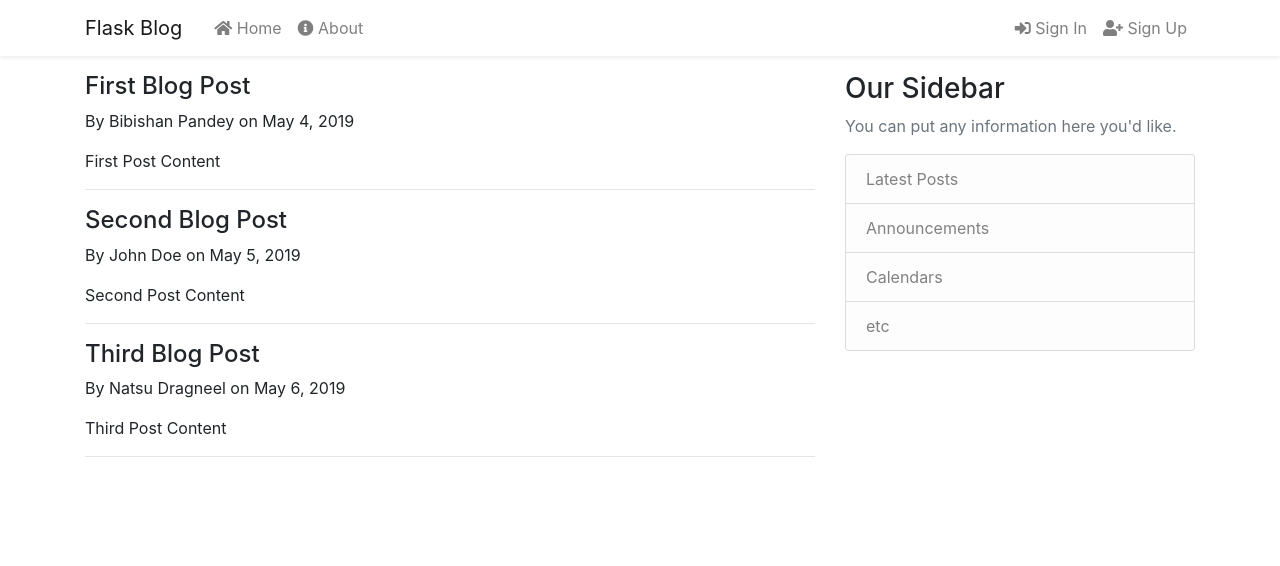
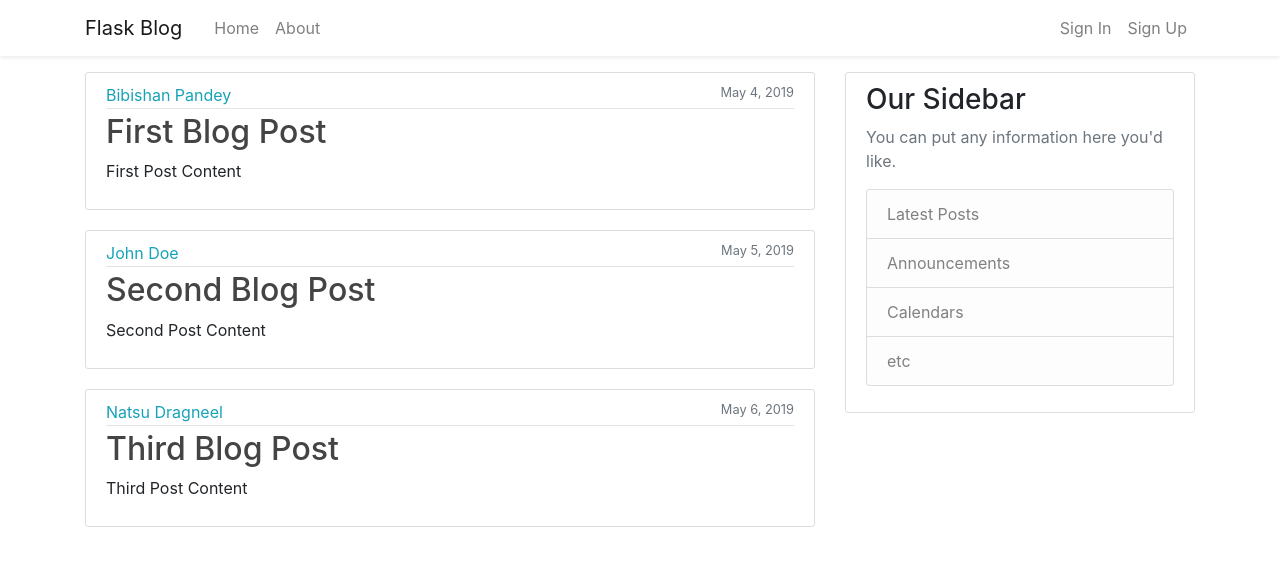
Before and after one commit to bibishan-pandey/flask_blog, a Flask app: page / in a window 1280 px wide. Shown: the top 566 px of the page. Run offline with Flask 2, Linux system fonts and the light colour scheme; some libraries are stand-ins or nearby versions.

Commit message:
home layout

```diff
--- a/static/css/main.css
+++ b/static/css/main.css
@@ -5,3 +5,50 @@
   border-radius: 3px;
   margin-bottom: 20px;
 }
+
+.article-title {
+  color: #444444;
+}
+
+a.article-title:hover {
+  color: #428bca;
+  text-decoration: none;
+}
+
+.article-content {
+  white-space: pre-line;
+}
+
+.article-img {
+  height: 65px;
+  width: 65px;
+  margin-right: 16px;
+}
+
+.article-metadata {
+  padding-bottom: 1px;
+  margin-bottom: 4px;
+  border-bottom: 1px solid #e3e3e3
+}
+
+.article-metadata a:hover {
+  color: #333;
+  text-decoration: none;
+}
+
+.article-svg {
+  width: 25px;
+  height: 25px;
+  vertical-align: middle;
+}
+
+.account-img {
+  height: 125px;
+  width: 125px;
+  margin-right: 20px;
+  margin-bottom: 16px;
+}
+
+.account-heading {
+  font-size: 2.5rem;
+}
--- a/templates/home.html
+++ b/templates/home.html
@@ -2,9 +2,15 @@
 
 {% block content %}
     {% for post in posts %}
-    <h4>{{ post.title }}</h2>
-    <p>By {{ post.author }} on {{ post.date_posted }}</p>
-    <p>{{ post.content }}</p>
-    <hr>
+    <article class="media content-section">
+        <div class="media-body">
+            <div class="article-metadata">
+                <a class="mr-2 text-info" href="#">{{ post.author }}</a>
+                <small class="text-muted float-right">{{ post.date_posted }}</small>
+            </div>
+            <h2><a class="article-title" href="#">{{ post.title }}</a></h2>
+            <p class="article-content">{{ post.content }}</p>
+        </div>
+    </article>
     {% endfor %}
 {% endblock content %}
--- a/templates/layout.html
+++ b/templates/layout.html
@@ -10,7 +10,7 @@
     <title>Flask Blog</title>
     {% endif %}
     <link rel="stylesheet" href="https://stackpath.bootstrapcdn.com/bootstrap/4.3.1/css/bootstrap.min.css" integrity="sha384-ggOyR0iXCbMQv3Xipma34MD+dH/1fQ784/j6cY/iJTQUOhcWr7x9JvoRxT2MZw1T" crossorigin="anonymous">
-    <link rel="stylesheet" type="text/css" href="{{ url_for('static', filename='main.css') }}">
+    <link rel="stylesheet" type="text/css" href="{{ url_for('static', filename='css/main.css') }}">
 
     <link rel="stylesheet" href="https://use.fontawesome.com/releases/v5.8.2/css/all.css" integrity="sha384-oS3vJWv+0UjzBfQzYUhtDYW+Pj2yciDJxpsK1OYPAYjqT085Qq/1cq5FLXAZQ7Ay" crossorigin="anonymous">
 </head>
@@ -27,19 +27,19 @@
                     <!-- left navigation side -->
                     <ul class="navbar-nav mr-auto">
                         <li class="nav-item">
-                            <a class="nav-link" href="/"><i class="fas fa-home"></i> Home</a>
+                            <a class="nav-link" href="/">Home</a>
                         </li>
                         <li class="nav-item">
-                            <a class="nav-link" href="/about"><i class="fas fa-info-circle"></i> About</a>
+                            <a class="nav-link" href="/about">About</a>
                         </li>
                     </ul>
                     <!-- right navigation side -->
                     <ul class="navbar-nav">
                         <li class="nav-item">
-                            <a class="nav-link" href="/signin"><i class="fas fa-sign-in-alt"></i> Sign In</a>
+                            <a class="nav-link" href="/signin">Sign In</a>
                         </li>
                         <li class="nav-item">
-                            <a class="nav-link" href="/signup"><i class="fas fa-user-plus"></i> Sign Up</a>
+                            <a class="nav-link" href="/signup">Sign Up</a>
                         </li>
                     </ul>
                 </div>
@@ -57,10 +57,10 @@
                     <h3>Our Sidebar</h3>
                     <p class='text-muted'>You can put any information here you'd like.
                     <ul class="list-group">
-                    <li class="list-group-item list-group-item-light">Latest Posts</li>
-                    <li class="list-group-item list-group-item-light">Announcements</li>
-                    <li class="list-group-item list-group-item-light">Calendars</li>
-                    <li class="list-group-item list-group-item-light">etc</li>
+                        <li class="list-group-item list-group-item-light list-group-item-action">Latest Posts</li>
+                        <li class="list-group-item list-group-item-light list-group-item-action">Announcements</li>
+                        <li class="list-group-item list-group-item-light list-group-item-action">Calendars</li>
+                        <li class="list-group-item list-group-item-light list-group-item-action">etc</li>
                     </ul>
                     </p>
                 </div>
```
Lines whose indentation alone changed are shown as unchanged.
